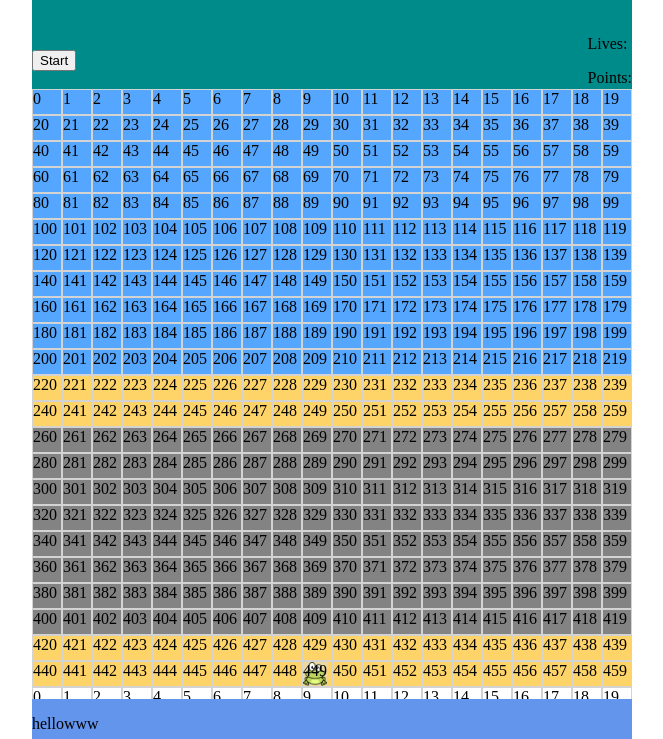
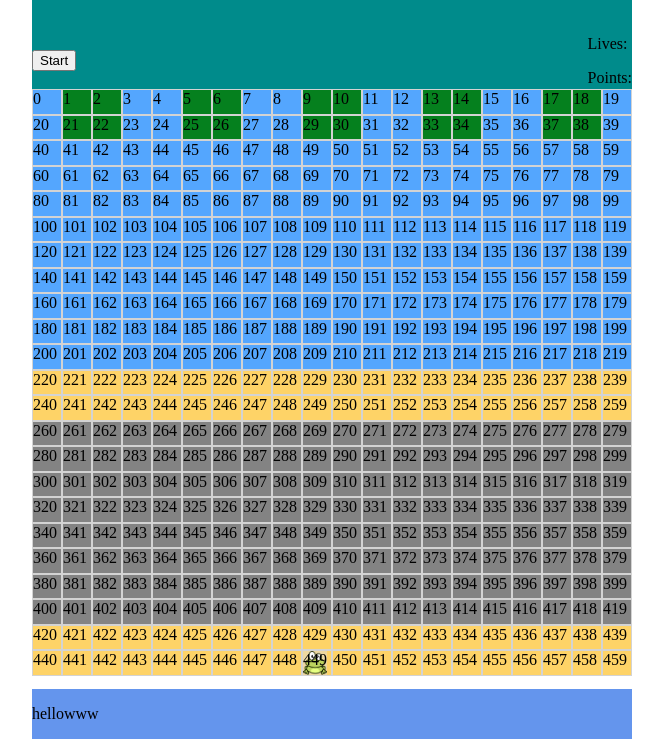
Before and after one commit to lesroissamusent/Frogger-2020, a plain HTML site: page index.html in a window 1280 px wide. Shown: the part 61-800 px from the top of the page, without its empty margins (308-971 px from the left). Drawn offline with Linux system fonts and the light colour scheme.

Commit message:
safetyPads css fixed

```diff
--- a/scripts/app.js
+++ b/scripts/app.js
@@ -60,16 +60,15 @@ function init() {
       roadSafetyCells.push(i)
       // console.log(i)
     }
-    for (let i = 0; i < cellCount; i++) {
-      const cell = document.createElement('div')
-      cell.textContent = i //innerText
-      grid.appendChild(cell)
-      cells.push(cell) //add cells to array 'cells'
-    }
-
+    // for (let i = 0; i < cellCount; i++) { //! My other classes have created a whole new grid. Is this normal??
+    //   const cell = document.createElement('div')
+    //   cell.textContent = i //innerText
+    //   grid.appendChild(cell)
+    //   cells.push(cell) //add cells to array 'cells'
+    // }
+    addSafetyPads(safetyPadCells)
     addFrog(frogStartPosition)
     addWater(waterCells)
-    addSafetyPads(safetyPadCells)
     addWaterSafety(waterSafetyCells)
     addRoad(roadCells)
     addRoadSafety(roadSafetyCells)
--- a/styles/main.css
+++ b/styles/main.css
@@ -70,7 +70,7 @@ footer {
 .water {
   background-color: rgb(84, 166, 254);
 }
-.safetypads {
+.safety-pads {
   background-color: rgb(5, 128, 30);
 }
 .water-safety {
```
